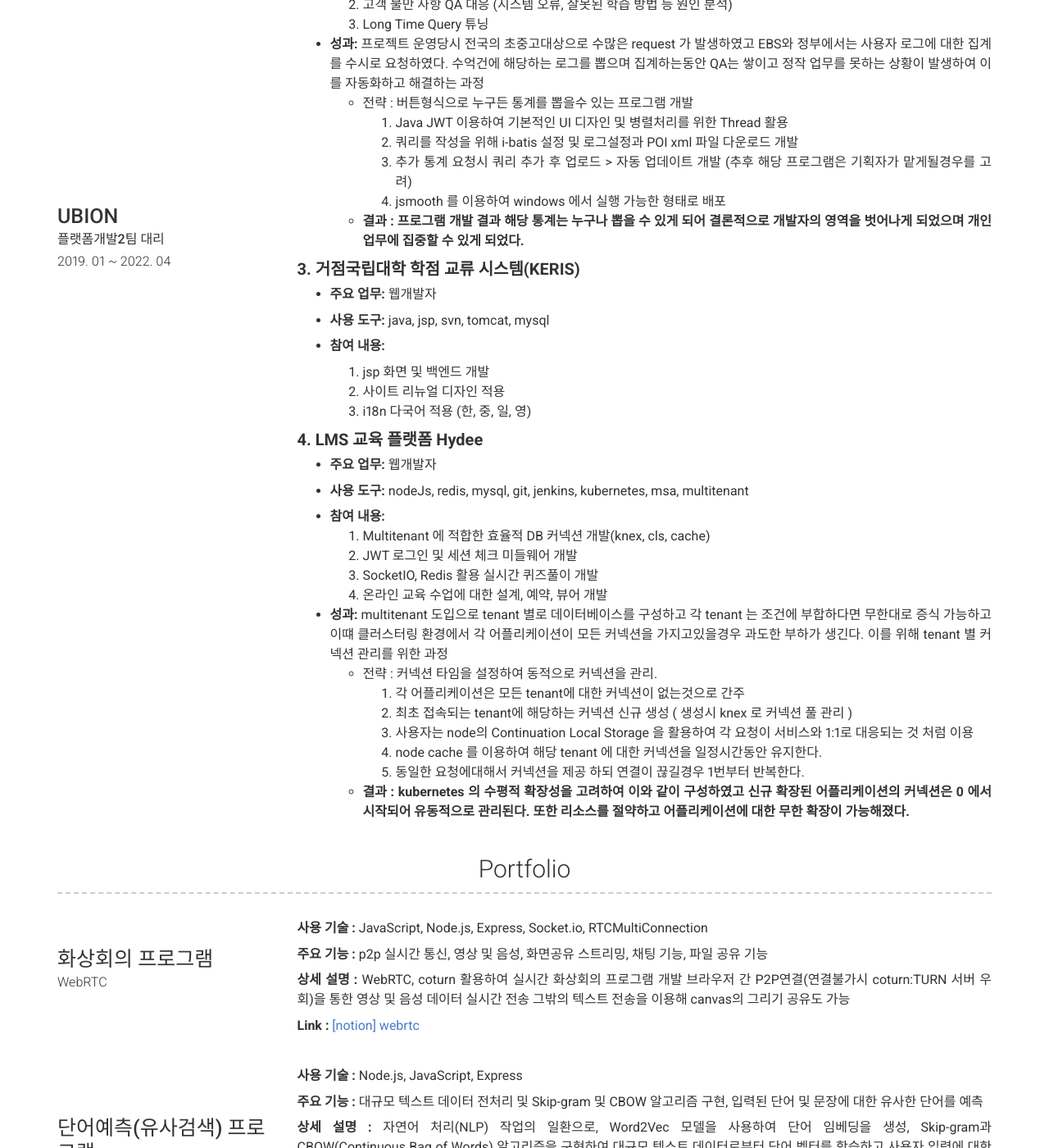
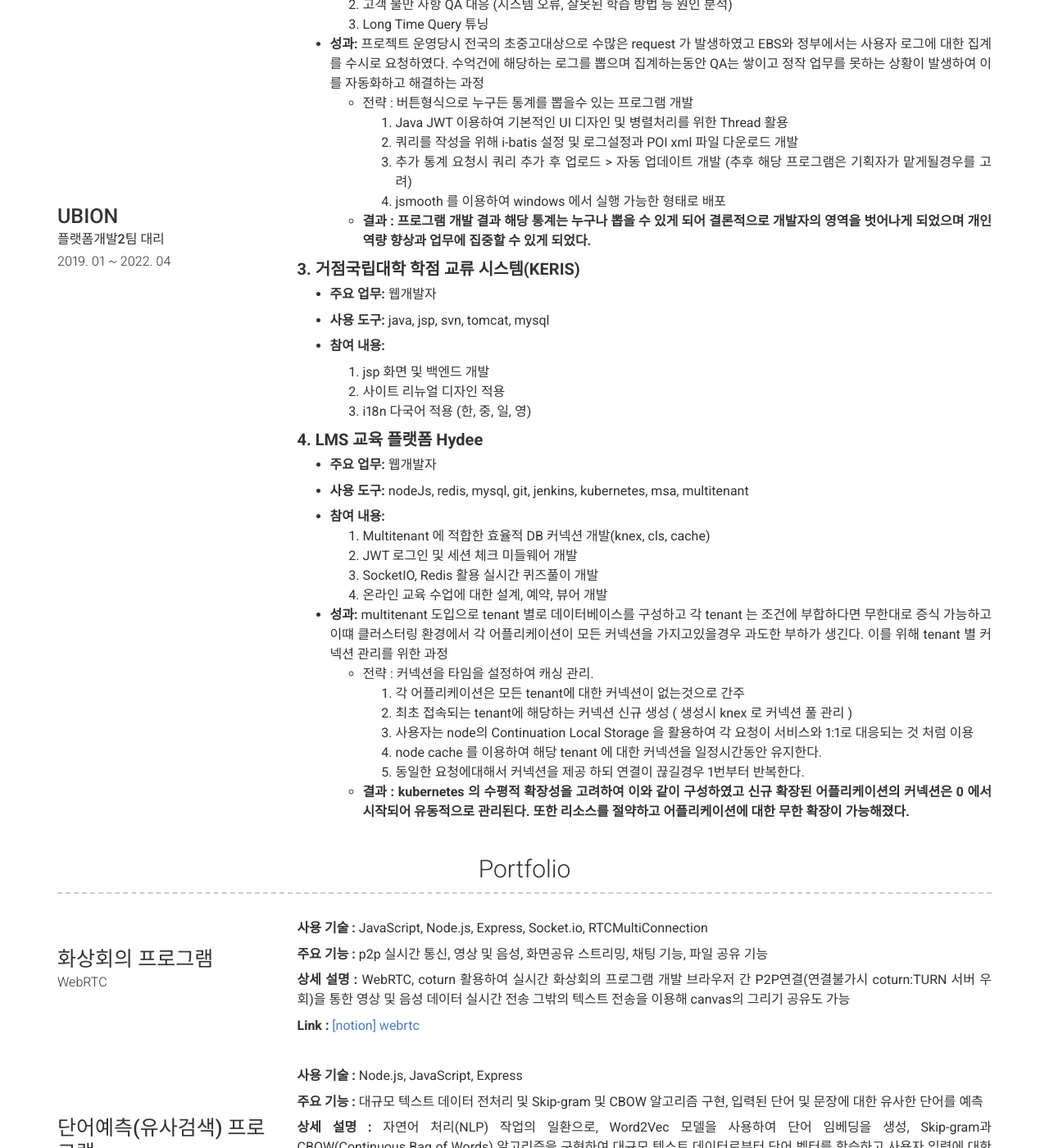
Before and after one commit to sihyeonleee/sihyeonleee.github.io, a Jekyll site: the page built from index.md, in a window 1280 px wide and 1400 px high, scrolled down 3047 px. Shown: the whole window at 82% size. Built offline with Jekyll 4.4.1, drawn with Linux system fonts in a browser that asks for light colours; nearby versions of some CDN libraries.

Commit message:
no message

```diff
--- a/_config.yml
+++ b/_config.yml
@@ -241,7 +241,7 @@ content:
               4. 추가 통계 요청시 쿼리 추가 후 업로드 > 자동 업데이트 개발 (추후 해당 프로그램은 기획자가 맡게될경우를 고려)
               5. jsmooth 를 이용하여 windows 에서 실행 가능한 형태로 배포
             - **결과 : 프로그램 개발 결과 해당 통계는 누구나 뽑을 수 있게 되어 결론적으로 개발자의 영역을
-              벗어나게 되었으며 개인 업무에 집중할 수 있게 되었다.**
+              벗어나게 되었으며 개인 역량 향상과 업무에 집중할 수 있게 되었다.**
 
           **3. 거점국립대학 학점 교류 시스템(KERIS)**
           ---
@@ -274,7 +274,7 @@ content:
           multitenant 도입으로 tenant 별로 데이터베이스를 구성하고 각 tenant 는 조건에 부합하다면
           무한대로 증식 가능하고 이떄 클러스터링 환경에서 각 어플리케이션이 모든 커넥션을 가지고있을경우
           과도한 부하가 생긴다. 이를 위해 tenant 별 커넥션 관리를 위한 과정
-            - 전략 : 커넥션 타임을 설정하여 동적으로 커넥션을 관리.
+            - 전략 : 커넥션을 타임을 설정하여 캐싱 관리.
               1. 각 어플리케이션은 모든 tenant에 대한 커넥션이 없는것으로 간주
               2. 최초 접속되는 tenant에 해당하는 커넥션 신규 생성 ( 생성시 knex 로 커넥션 풀 관리 )
               3. 사용자는 node의 Continuation Local Storage 을 활용하여 각 요청이 서비스와 1:1로 대응되는 것 처럼 이용
```
